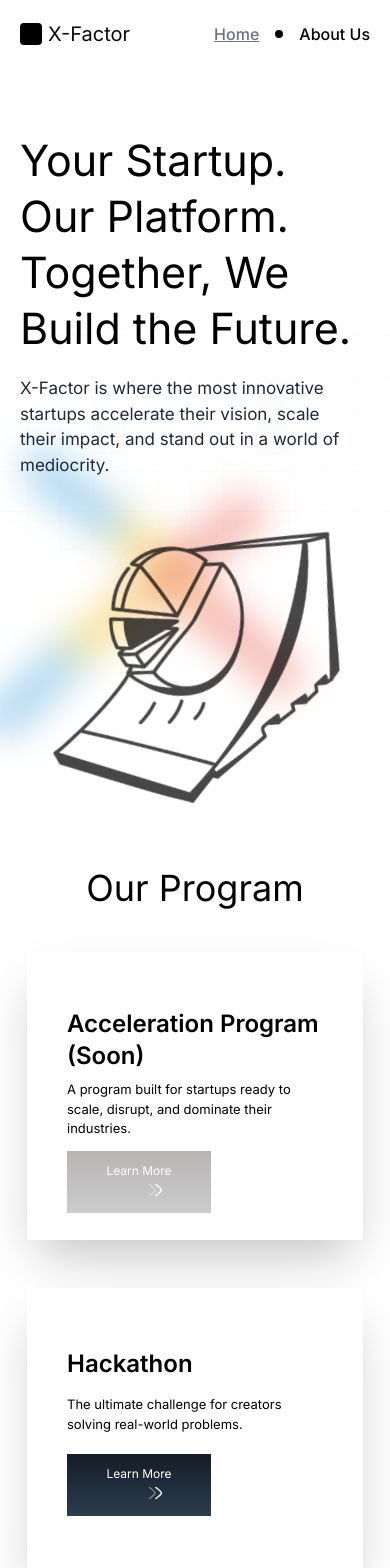
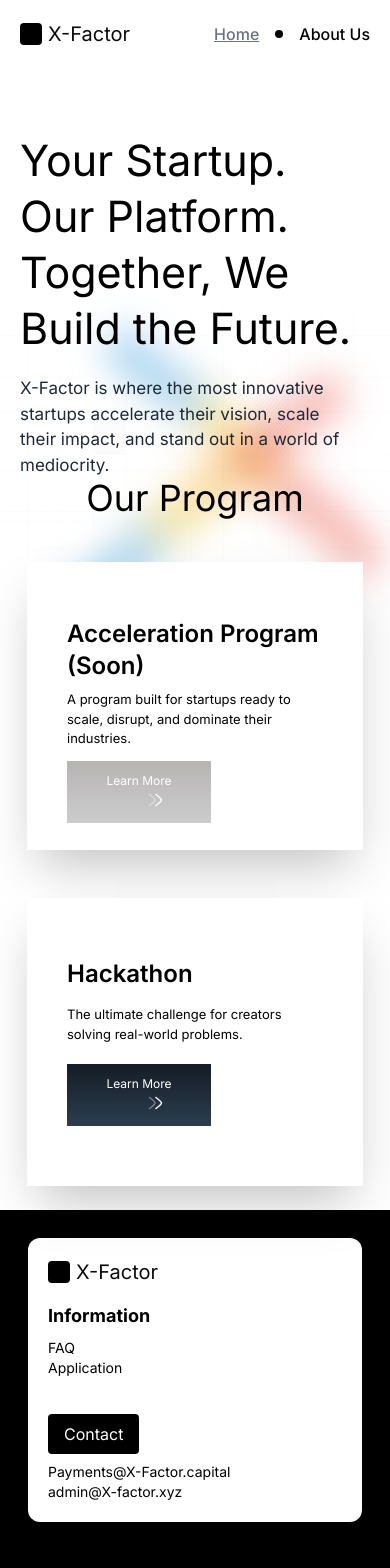
Before and after one commit to Pranali209/Xfactor, a React (Vite) app: page / in a window 390 px wide. Shown: the top 1568 px of the page. Built offline with nearby package versions, Linux system fonts and the light colour scheme.

Commit message:
back x movement

```diff
--- a/src/App.css
+++ b/src/App.css
@@ -1,5 +1,6 @@
 @import "tailwindcss";
-.hackthon{
+
+.hackthon {
     font-family: "JetBrains Mono", serif;
 }
 
@@ -51,31 +52,40 @@ body {
 /* Define the circular animation to touch screen borders */
 @keyframes borderCircle {
     0% {
-        transform: translate(0, 0) rotate(0deg) translate(10vw, 5vh) rotate(0deg);
+        transform: rotate(0deg) translate(10vw, -8vh) rotate(0deg);
     }
+
     25% {
-        transform: translate(0, 0) rotate(90deg) translate(10vw, 5vh) rotate(-90deg);
+        transform: rotate(90deg) translate(10vw, -10vh) rotate(-90deg);
     }
+
     50% {
-        transform: translate(0, 0) rotate(180deg) translate(10vw, 5vh) rotate(-180deg);
+        transform: rotate(180deg) translate(10vw, -10vh) rotate(-180deg);
     }
+
     75% {
-        transform: translate(0, 0) rotate(270deg) translate(10vw, 5vh) rotate(-270deg);
+        transform: rotate(270deg) translate(10vw, -8vh) rotate(-270deg);
     }
+
     100% {
-        transform: translate(0, 0) rotate(360deg) translate(10vw, 5vh) rotate(-360deg);
+        transform: rotate(360deg) translate(10vw, -10vh) rotate(-360deg);
     }
 }
 
+
+
 .boxShadow {
     box-shadow: 2px 4px 20px rgba(200, 200, 200, 1),
-    -5px -5px 10px rgba(255, 255, 255, 1); /* Adjusted box-shadow for white background */
+        -5px -5px 10px rgba(255, 255, 255, 1);
+    /* Adjusted box-shadow for white background */
 }
+
 @keyframes slideInRight {
     from {
         transform: translateX(100%);
         opacity: 0;
     }
+
     to {
         transform: translateX(0);
         opacity: 1;
@@ -88,6 +98,7 @@ body {
         transform: translateX(-100%);
         opacity: 0;
     }
+
     to {
         transform: translateX(0);
         opacity: 1;
@@ -100,6 +111,7 @@ body {
         transform: translateY(-100%);
         opacity: 0;
     }
+
     to {
         transform: translateY(0);
         opacity: 1;
@@ -119,78 +131,92 @@ body {
     animation: slideInTop 2s forwards;
 }
 
-.btnbg{
+.btnbg {
     background: linear-gradient(180deg, #151D26 0%, #2B3D4F 100%)
 }
-.newbtnbg{
+
+.newbtnbg {
     background: linear-gradient(180deg, #b7b4b4 0%, #CCCCCC 100%)
 }
 
-.rotateCircle{
+.rotateCircle {
     animation: rotatebg 10s linear infinite;
 }
 
-@keyframes rotatebg{
+@keyframes rotatebg {
     0% {
         transform: rotate(0deg);
     }
-    50%{
+
+    50% {
         transform: rotate(-45deg);
     }
-    100%{
-        transform: rotate(0deg);
-    }
-}
-.rotateCircleClk{
-    animation: rotatebgclk 5s linear infinite;
-}
 
-@keyframes rotatebgclk{
-    0% {
-        transform: rotate(0deg);
-    }
-    50%{
-        transform: rotate(20deg);
-    }
-    100%{
+    100% {
         transform: rotate(0deg);
     }
 }
 
-.boxShadowInput{
-    box-shadow: 0px 3px 2px rgba(200, 200, 200, 1), -5px -5px 10px rgba(255, 255, 255, 1) /* Adjusted box-shadow for white background */
+.rotateCircleClk {
+    animation: rotatebgclk 5s linear infinite;
 }
-.custom-placeholder{
+
+@keyframes rotatebgclk {
+    0% {
+        transform: rotate(0deg);
+    }
+
+    50% {
+        transform: rotate(20deg);
+    }
+
+    100% {
+        transform: rotate(0deg);
+    }
+}
+
+.boxShadowInput {
+    box-shadow: 0px 3px 2px rgba(200, 200, 200, 1), -5px -5px 10px rgba(255, 255, 255, 1)
+        /* Adjusted box-shadow for white background */
+}
+
+.custom-placeholder {
     color: #b7b4b4;
 
 }
 
-.bgRotate{
+.bgRotate {
     animation: rotatebgform 10s linear infinite;
 }
-@keyframes rotatebgform{
+
+@keyframes rotatebgform {
     0% {
         transform: rotate(0deg);
     }
-        50%{
+
+    50% {
         transform: rotate(40deg);
     }
-            100%{
+
+    100% {
         transform: rotate(0deg);
     }
 }
 
-.bgRotate2{
+.bgRotate2 {
     animation: rotatebgform2 5s linear infinite;
 }
-@keyframes rotatebgform2{
+
+@keyframes rotatebgform2 {
     0% {
         transform: rotate(-10deg);
     }
-        50%{
+
+    50% {
         transform: rotate(10deg);
     }
-            100%{
+
+    100% {
         transform: rotate(-10deg);
     }
 }
@@ -200,6 +226,7 @@ body {
     width: 40%;
     margin: 0 auto;
 }
+
 #cards {
     list-style: none;
     padding-left: 0;
@@ -210,44 +237,55 @@ body {
     padding-bottom: calc(var(--cards) * var(--cardTopPadding));
     margin-bottom: var(--cardMargin);
 }
+
 #card1 {
     --index: 1;
 }
+
 #card2 {
     --index: 2;
 }
+
 #card3 {
     --index: 3;
 }
+
 #card4 {
     --index: 4;
 }
+
 .card {
     position: sticky;
     top: 0;
     padding-top: calc(var(--index) * var(--cardTopPadding));
 }
 
-  .prize1{
-    box-shadow: 2px 4px 20px  rgb(241, 154, 154, 1),  1px 6px 10px rgb(248, 194, 194, 1);
+.prize1 {
+    box-shadow: 2px 4px 20px rgb(241, 154, 154, 1), 1px 6px 10px rgb(248, 194, 194, 1);
 }
-  .prize2{
-    box-shadow:2px 4px 20px rgb(255, 255, 111), 1px 6px 10px 3px rgb(253, 253, 173);}
-  .prize3{
-    box-shadow: 2px 4px 20px rgb(109, 226, 255,1), 1px 6px 10px 3px rgb(186, 246, 246,1);
+
+.prize2 {
+    box-shadow: 2px 4px 20px rgb(255, 255, 111), 1px 6px 10px 3px rgb(253, 253, 173);
 }
+
+.prize3 {
+    box-shadow: 2px 4px 20px rgb(109, 226, 255, 1), 1px 6px 10px 3px rgb(186, 246, 246, 1);
+}
+
 #card1 .card-body {
     background-color: white;
-    box-shadow: 2px 4px 20px  rgb(241, 154, 154, 1),  1px 6px 10px rgb(248, 194, 194, 1);
+    box-shadow: 2px 4px 20px rgb(241, 154, 154, 1), 1px 6px 10px rgb(248, 194, 194, 1);
 
 }
+
 #card2 .card-body {
     background-color: white;
-    box-shadow:2px 4px 20px rgb(255, 255, 111), 1px 6px 10px 3px rgb(253, 253, 173);
+    box-shadow: 2px 4px 20px rgb(255, 255, 111), 1px 6px 10px 3px rgb(253, 253, 173);
 }
+
 #card3 .card-body {
     background-color: white;
-    box-shadow: 2px 4px 20px rgb(109, 226, 255,1), 1px 6px 10px 3px rgb(186, 246, 246,1);
+    box-shadow: 2px 4px 20px rgb(109, 226, 255, 1), 1px 6px 10px 3px rgb(186, 246, 246, 1);
 }
 
 .card-body {
@@ -264,7 +302,7 @@ body {
 
 .rooting {
     --cards: 4;
-    --cardHeight:40vh;
+    --cardHeight: 40vh;
     --cardTopPadding: 1.5em;
     --cardMargin: 2vw;
 }
@@ -275,18 +313,40 @@ body {
         transition: transform 1s ease-in-out;
         width: 100%;
     }
+
     .slide {
         flex: 0 0 95%;
         max-width: 95%;
         width: 95%;
     }
+
     .container1 {
         width: 100%;
         margin: 0 auto;
+    }
+    @keyframes borderCircle {
+    0% {
+        transform: rotate(0deg) translate(10vw, -5vh) rotate(0deg);
+    }
+
+    25% {
+        transform: rotate(90deg) translate(10vw, -5vh) rotate(-90deg);
+    }
+
+    50% {
+        transform: translate(0, 0) rotate(180deg) translate(10vw, -5vh) rotate(-180deg);
+    }
+
+    75% {
+        transform: translate(0, 0) rotate(270deg) translate(10vw, -5vh) rotate(-270deg);
+    }
+
+    100% {
+        transform: translate(0, 0) rotate(360deg) translate(10vw, -5vh) rotate(-360deg);
+    }
 }
 
 
 
 
-
 }
--- a/src/Pages/Home.jsx
+++ b/src/Pages/Home.jsx
@@ -42,9 +42,9 @@ function Home() {
   return (
     <>
 
-      <div >
+      <div className='backX ' >
         <Header />
-        <div id="Hero" className='backX ' >
+        <div id="Hero" className='' >
           <h1 className=" max-md:hidden lg:block text-6xl text-black text-left text-normal  px-28 mt-16 leading-16 max-md:px-5 max-md:text-[43px] max-md:leading-12">
             Your Startup. Our <br /> Platform. Together, We <br/>Build the  Future. </h1>
 
@@ -55,7 +55,7 @@ function Home() {
 
         </div>
         <section className='flex  max-md:flex-col justify-around items-center'>
-          <img src={Wheel} alt="wheel" />
+          <img src={Wheel} alt="wheel" className='max-md:hidden' />
 
           <div className=' '>
 
```
Lines whose indentation alone changed are shown as unchanged.
